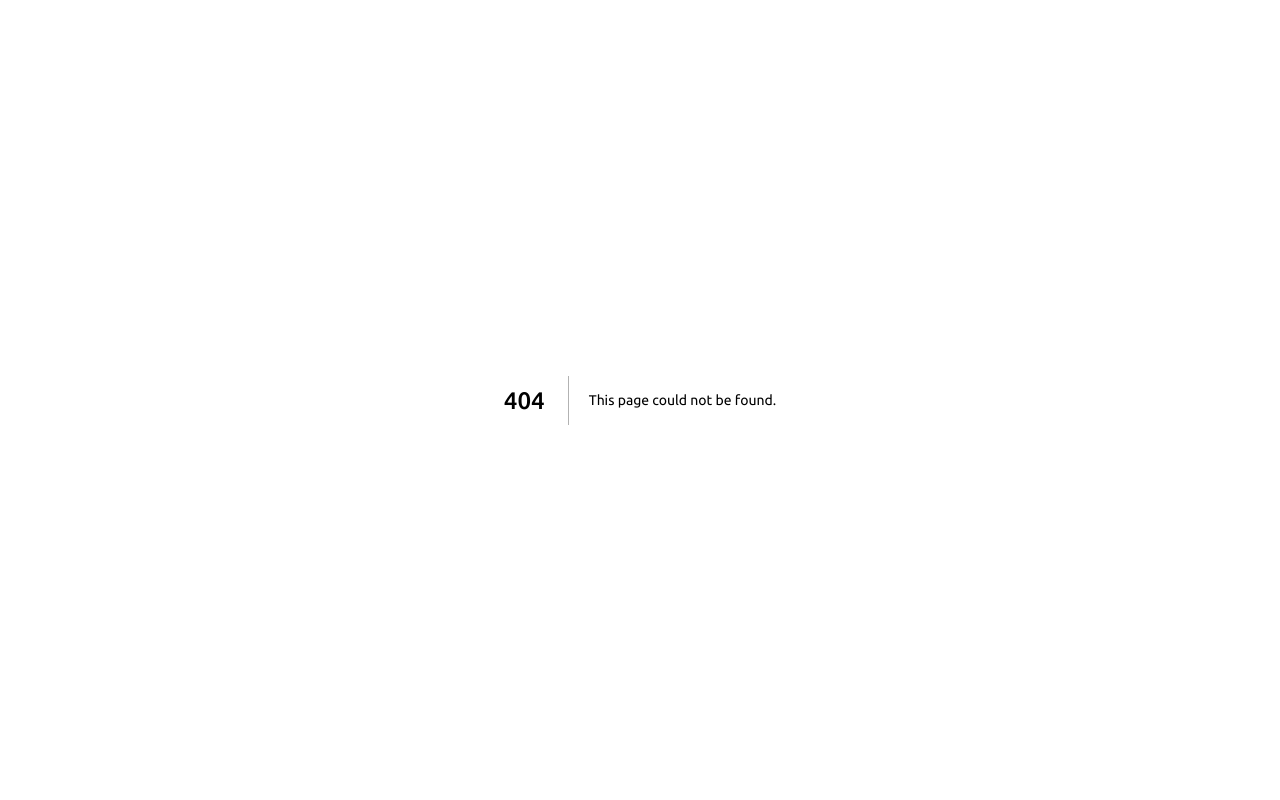
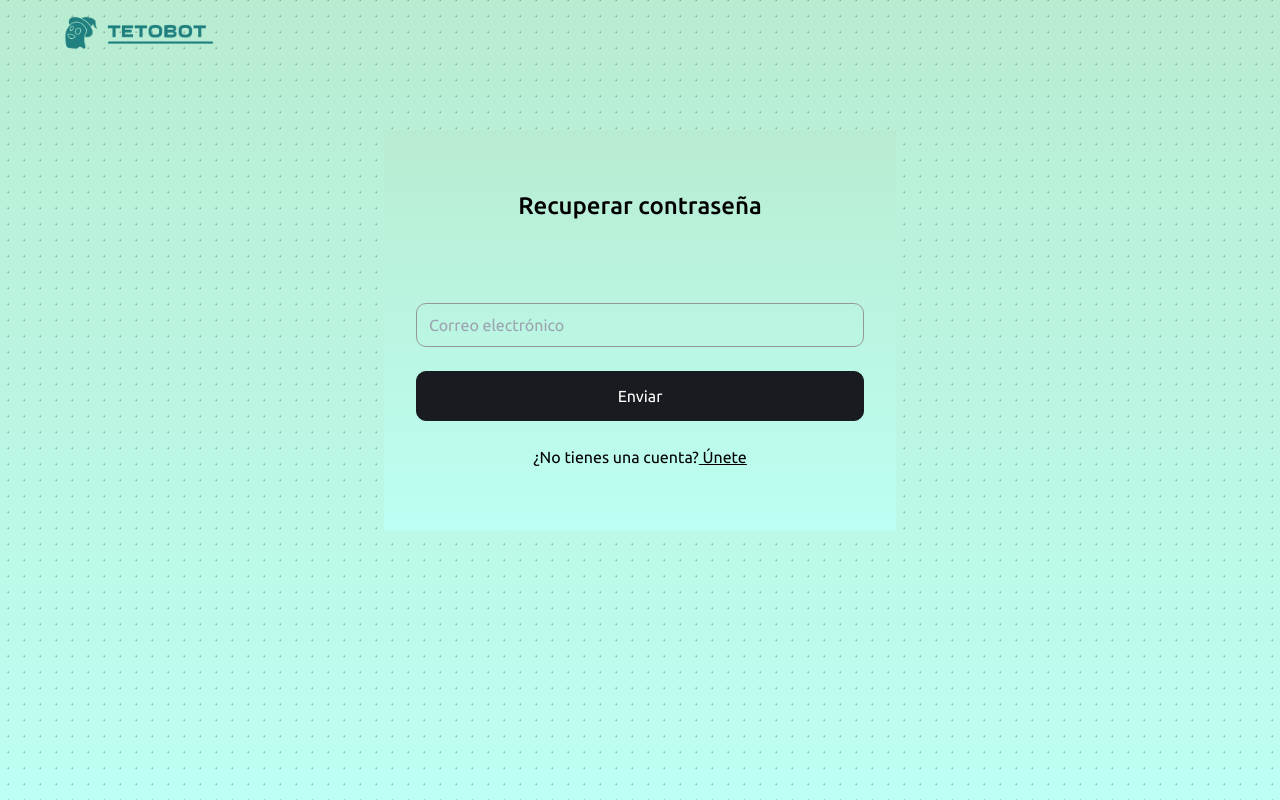
Before and after one commit to ergs22/teto-client-test-1, a Next.js app: page /reset-password in a window 1280 px wide. Before the commit this address had no page. Built offline with nearby package versions, Linux system fonts and the light colour scheme.

Commit message:
recuperar contraseña

```diff
--- /dev/null
+++ b/src/app/api/users/request-reset-password/route.ts
@@ -0,0 +1,32 @@
+import { connect } from "@/dbConfig/dbConfig";
+import User from "@/models/userModel";
+import { NextRequest, NextResponse } from "next/server";
+import bcryptjs from "bcryptjs";
+import { sendEmail } from "@/helpers/mailer";
+
+connect();
+
+export async function POST(request: NextRequest) {
+  try {
+    const reqBody = await request.json();
+    const { email } = reqBody;
+
+    const user = await User.findOne({ email });
+    if (!user) {
+      return NextResponse.json(
+        { error: "No se encontró un usuario con ese correo electrónico" },
+        { status: 400 }
+      );
+    }
+
+    // Envía un correo con el token de restablecimiento
+    await sendEmail({ email, emailType: "RESET", userId: user._id });
+
+    return NextResponse.json({
+      message: "Correo de restablecimiento enviado",
+      success: true,
+    });
+  } catch (error: any) {
+    return NextResponse.json({ error: error.message }, { status: 500 });
+  }
+}
--- /dev/null
+++ b/src/app/api/users/reset-password/route.ts
@@ -0,0 +1,43 @@
+import { connect } from "@/dbConfig/dbConfig";
+import User from "@/models/userModel";
+import { NextRequest, NextResponse } from "next/server";
+import bcryptjs from "bcryptjs";
+
+connect();
+
+export async function POST(request: NextRequest) {
+  try {
+    const reqBody = await request.json();
+    const { token, newPassword } = reqBody;
+
+    const user = await User.findOne({
+      forgotPasswordToken: token,
+      forgotPasswordTokenExpiry: { $gt: Date.now() },
+    });
+
+    if (!user) {
+      return NextResponse.json(
+        { error: "Token inválido o expirado" },
+        { status: 400 }
+      );
+    }
+
+    // Hashear la nueva contraseña
+    const salt = await bcryptjs.genSalt(10);
+    const hashedPassword = await bcryptjs.hash(newPassword, salt);
+
+    // Actualizar la contraseña del usuario
+    user.password = hashedPassword;
+    user.forgotPasswordToken = undefined; // Eliminar el token usado
+    user.forgotPasswordTokenExpiry = undefined;
+
+    await user.save();
+
+    return NextResponse.json({
+      message: "Contraseña restablecida correctamente",
+      success: true,
+    });
+  } catch (error: any) {
+    return NextResponse.json({ error: error.message }, { status: 500 });
+  }
+}
--- a/src/app/api/users/verifyemail/route.ts
+++ b/src/app/api/users/verifyemail/route.ts
@@ -8,12 +8,14 @@ export async function POST(request: NextRequest) {
   try {
     const reqBody = await request.json();
     const { token } = reqBody;
+    console.log("TOKEN:", token);
     const user = await User.findOne({
       verifyToken: token,
       verifyTokenExpiry: { $gt: Date.now() },
     });
+    console.log("isVerified:", user);
     if (!user) {
-      return NextResponse.json({ error: "Token invaliddo" }, { status: 400 });
+      return NextResponse.json({ error: "Token invalido" }, { status: 400 });
     }
 
     user.isVerified = true;
--- a/src/app/login/page.tsx
+++ b/src/app/login/page.tsx
@@ -79,7 +79,7 @@ export default function Page() {
             </div> */}
 
 
-            <Link href="#">
+            <Link href="/reset-password">
                 <p className="mt-4 underline text-black-3">¿Olvidaste tu contraseña?</p>
             </Link>
 
--- /dev/null
+++ b/src/app/reset-password/page.tsx
@@ -0,0 +1,156 @@
+"use client";
+
+import Link from "next/link";
+import { useRouter } from "next/navigation";
+import axios from "axios";
+import { useEffect, useState } from "react";
+import toast from "react-hot-toast";
+import Image from "next/image";
+import { useForm } from "react-hook-form";
+
+export default function Page() {
+    const router = useRouter();
+    const [token, setToken] = useState("");
+    const [user, setUser] = useState({
+        email: "",
+        newPassword: "",
+        renewPassword: "",
+    });
+    const { register, handleSubmit, formState: { errors } } = useForm();
+
+    const [buttonDisabled, setButtonDisabled] = useState(false);
+    const [loading, setLoading] = useState(false);
+
+    useEffect(() => {
+        const urlToken = window.location.search.split("=")[1];
+        setToken(urlToken || "");
+    }, []);
+
+    const handleEnter = async (e: any) => {
+        if (e.key === "Enter") {
+            await handleSubmit(token.length > 0 ? onResetPassword : onRequestReset)();
+        }
+    };
+
+    const onRequestReset = async () => {
+        console.log("onRequestReset")
+        try {
+            setLoading(true);
+            console.log("onRequestReset-email:", user.email)
+
+            const response = await axios.post("/api/users/request-reset-password", {
+                email: user.email,
+            });
+
+            if (response.data.success) {
+                toast.success("Correo de recuperación enviado. Revisa tu bandeja de entrada.");
+                router.push("/login");
+            } else {
+                toast.error(response.data.error || "Algo salió mal, inténtalo de nuevo.");
+            }
+        } catch (error) {
+            toast.error("Error al enviar el correo de recuperación.");
+        } finally {
+            setLoading(false);
+        }
+    };
+
+    const onResetPassword = async () => {
+        console.log("onResetPassword")
+
+        if (user.newPassword !== user.renewPassword) {
+            toast.error("Las contraseñas no coinciden.");
+            return;
+        }
+        try {
+            setLoading(true);
+            console.log("token,newPassword:", token, user.newPassword)
+
+            const response = await axios.post("/api/users/reset-password", {
+                token,
+                newPassword: user.newPassword,
+            });
+
+            if (response.data.success) {
+                toast.success("Contraseña restablecida exitosamente.");
+                router.push("/login");
+            } else {
+                // Si el token es inválido o ha expirado, reiniciar a la etapa de solicitud de correo electrónico
+                toast.error(response.data.error || "Token inválido o expirado, intenta de nuevo.");
+                setToken("");
+            }
+        } catch (error) {
+            toast.error("Error al restablecer la contraseña.");
+            // Si ocurre un error, reiniciar a la etapa de solicitud de correo electrónico
+            setToken("");
+        } finally {
+            setLoading(false);
+        }
+    };
+
+    return (
+        <section className="min-h-screen bg-hero-pattern bg-size-hero bg-position-hero p-5% pt-4 pb-8">
+            <div className="w-full flex justify-between items-center">
+                <Link href="/">
+                    <Image alt="logo" height={150} width={150} src="/images/logo-1.png" />
+                </Link>
+            </div>
+            <div className="bg-hero w-[85vw] sm:w-[70vw] lg:w-[40vw] px-2 sm:px-8 lg:px-8 py-8 min-h-[50vh] mx-auto mt-20 flex flex-col items-center justify-around text-center">
+                <h1 className="text-xl md:text-2xl font-medium">Recuperar contraseña</h1>
+                <div className="flex flex-col w-full">
+                    {token.length <= 0 ? (
+                        <>
+                            <input
+                                {...register("email", { required: true })}
+                                placeholder="Correo electrónico"
+                                className="inputA"
+                                type="email"
+                                value={user.email}
+                                onChange={(e) => setUser({ ...user, email: e.target.value })}
+                                onKeyDown={handleEnter}
+                            />
+                            {errors.email && <span className="text-red-600 text-left">Este campo es obligatorio</span>}
+                        </>
+                    ) : (
+                        <>
+                            <input
+                                {...register("newPassword", { required: true })}
+                                placeholder="Nueva contraseña"
+                                className="inputA"
+                                type="password"
+                                value={user.newPassword}
+                                onChange={(e) => setUser({ ...user, newPassword: e.target.value })}
+                                onKeyDown={handleEnter}
+                            />
+                            {errors.newPassword && <span className="text-red-600 text-left">Este campo es obligatorio</span>}
+                            <input
+                                {...register("renewPassword", { required: true })}
+                                placeholder="Repite la contraseña"
+                                className="inputA"
+                                type="password"
+                                value={user.renewPassword}
+                                onChange={(e) => setUser({ ...user, renewPassword: e.target.value })}
+                                onKeyDown={handleEnter}
+                            />
+                            {errors.renewPassword && <span className="text-red-600 text-left">Este campo es obligatorio</span>}
+                        </>
+                    )}
+                    <button
+                        type="submit"
+                        className="buttonB2 my-6"
+                        onClick={handleSubmit(token ? onResetPassword : onRequestReset)}
+                        disabled={buttonDisabled || loading}
+                    >
+                        {loading ? "Enviando..." : token ? "Restablecer contraseña" : "Enviar"}
+                    </button>
+                    <div className="w-full flex justify-center items-center">
+                        <p>
+                            ¿No tienes una cuenta?
+                            <Link href="/signup" className="underline"> Únete</Link>
+                        </p>
+                    </div>
+                </div>
+            </div>
+        </section>
+    );
+}
--- a/src/app/verifyemail/page.tsx
+++ b/src/app/verifyemail/page.tsx
@@ -33,6 +33,7 @@ export default function VerifyEmailPage() {
             router.push("/chat")
         }
     }, [token])
+
     return (
         <section className=" text-black flex bg-hero-pattern bg-size-hero bg-position-hero flex-col items-center pt-8 justify-start min-h-screen ">
             <h1 className="text-4xl px-6 sm:px-0">Verifique su correo electronico</h1>
--- a/src/helpers/mailer.ts
+++ b/src/helpers/mailer.ts
@@ -9,15 +9,14 @@ export const sendEmail = async ({ email, emailType, userId }: any) => {
     if (emailType === "VERIFY") {
       await User.findByIdAndUpdate(userId, {
         verifyToken: hashedToken,
-        verifyTokenExpiry: Date.now() + 3600000,
+        verifyTokenExpiry: Date.now() + 3600000, // 1 hora
       });
     } else if (emailType === "RESET") {
       await User.findByIdAndUpdate(userId, {
         forgotPasswordToken: hashedToken,
-        forgotPasswordTokenExpiry: Date.now() + 3600000,
+        forgotPasswordTokenExpiry: Date.now() + 3600000, // 1 hora
       });
     }
-
     var transport = nodemailer.createTransport({
       service: "gmail",
       host: "smtp.gmail.com",
@@ -29,18 +28,21 @@ export const sendEmail = async ({ email, emailType, userId }: any) => {
         pass: "iwfibjuvrbbqryyk",
       },
     });
+
+    const link = `${process.env.DOMAINMAIL}/${
+      emailType === "VERIFY" ? "verifyemail" : "reset-password"
+    }?token=${hashedToken}`;
+
     const mailOptions = {
       from: '"Tetobot" <tetobotpana@gmail.com>', // sender address
       to: email,
       subject:
         emailType === "VERIFY" ? "Verify your email" : "Reset your password",
       html: `
-      <p>Click <a href="${
-        process.env.DOMAINMAIL
-      }/verifyemail?token=${hashedToken}">here</a> to
-       ${emailType === "VERIFY" ? "verify your email" : "reset your pasword"}
+      <p>Click <a href="${link}">here</a> to
+        ${emailType === "VERIFY" ? "verify your email" : "reset your password"}
         or copy and paste the link below in your browser.
-        <br>${process.env.DOMAINMAIL}/verifyemail?token=${hashedToken}
+        <br>${link}
        </p>`,
     };
 
--- a/src/middleware.ts
+++ b/src/middleware.ts
@@ -4,7 +4,11 @@ import type { NextRequest } from "next/server";
 export function middleware(request: NextRequest) {
   const path = request.nextUrl.pathname;
 
-  const isPublicPath = path === "/" || path === "/login" || path === "/signup";
+  const isPublicPath =
+    path === "/" ||
+    path === "/login" ||
+    path === "/signup" ||
+    path === "/reset-password";
   const token = request.cookies.get("token")?.value || "";
 
   // if (isPublicPath && token) {
@@ -22,5 +26,12 @@ export function middleware(request: NextRequest) {
 }
 
 export const config = {
-  matcher: ["/", "/login", "/signup", "/verifyemail", "/chat"],
+  matcher: [
+    "/",
+    "/login",
+    "/signup",
+    "/verifyemail",
+    "/chat",
+    "/reset-password",
+  ],
 };
--- a/src/models/userModel.ts
+++ b/src/models/userModel.ts
@@ -32,7 +32,7 @@ const userSchema = new mongoose.Schema({
     type: Boolean,
     default: false,
   },
-  forgotPassWordToken: String,
+  forgotPasswordToken: String,
   forgotPasswordTokenExpiry: Date,
   verifyToken: String,
   verifyTokenExpiry: Date,
```
